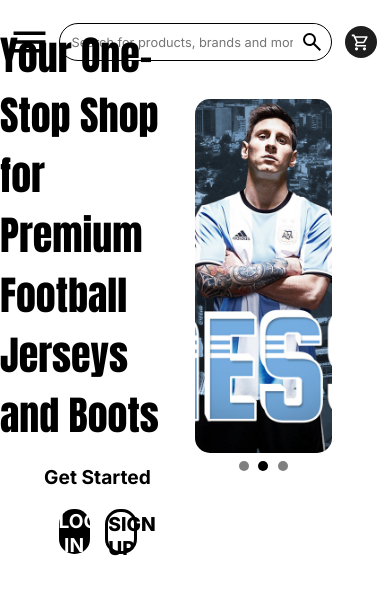
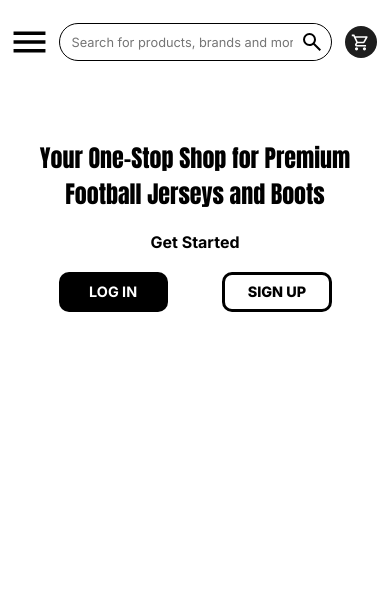
Before and after one commit to SamirJabre/New-Jersey-Front, a React (Vite) app: page / in a window 390 px wide. Shown: the top 594 px of the page. Built offline with nearby package versions, Linux system fonts and the light colour scheme.

Commit message:
Finalizing the Hero Section

```diff
--- a/src/Components/Hero/Hero.css
+++ b/src/Components/Hero/Hero.css
@@ -99,3 +99,147 @@
 .focused_image{
     background-color: black;
 }
+
+@media screen and (max-width:1700px) {
+    .hero_section_left h1{
+        font-size: 2.4rem;
+    }
+    .hero_section_left p{
+        font-size: 1.1rem;
+    }
+    .cta_buttons{
+        width: 40%;
+        height: 12%;
+    }
+}
+
+@media screen and (max-width:1500px) {
+    .hero_section_left h1{
+        font-size: 2.2rem;
+    }
+    .hero_section_left p{
+        font-size: 1rem;
+    }
+    .cta_buttons{
+        width: 40%;
+        height: 10%;
+    }
+    .cta_buttons :nth-child(1){
+        height: 100%;
+        width: 40%;
+        background-color: black;
+        color: white;
+        font-family: 'Inter', sans-serif;
+        font-size: 1rem;
+        font-weight: bold;
+        border: none;
+        border-radius: 10px;
+        cursor: pointer;
+    }
+    .cta_buttons :nth-child(2){
+        height: 100%;
+        width: 40%;
+        background-color: white;
+        color: black;
+        border: 3px solid black;
+        font-family: 'Inter', sans-serif;
+        font-size: 1rem;
+        font-weight: 800;
+        border-radius: 10px;
+        cursor: pointer;
+    }
+}
+
+
+@media screen and (max-width:1500px) {
+    .hero_section_left h1{
+        font-size: 2.2rem;
+    }
+    .hero_section_left p{
+        font-size: 1rem;
+    }
+    .cta_buttons{
+        width: 40%;
+        height: 10%;
+    }
+    .cta_buttons :nth-child(1){
+        height: 100%;
+        width: 40%;
+        background-color: black;
+        color: white;
+        font-family: 'Inter', sans-serif;
+        font-size: 1rem;
+        font-weight: bold;
+        border: none;
+        border-radius: 10px;
+        cursor: pointer;
+    }
+    .cta_buttons :nth-child(2){
+        height: 100%;
+        width: 40%;
+        background-color: white;
+        color: black;
+        border: 3px solid black;
+        font-family: 'Inter', sans-serif;
+        font-size: 1rem;
+        font-weight: 800;
+        border-radius: 10px;
+        cursor: pointer;
+    }
+}
+
+
+@media screen and (max-width: 1100px){
+    .hero_section_container{
+        height: 30%;
+        display: flex;
+        justify-content: center;
+        align-items: center;
+    }
+    .hero_section_left{
+        width: 100%;
+        height: 100%;
+    }
+
+}
+
+@media screen and (max-width: 768px) {
+    .hero_section_container{
+    }
+    .hero_section_left h1 {
+        font-size: 1.5rem;
+    }
+    .hero_section_left p {
+        font-size: 1rem;
+    }
+    .cta_buttons{
+        height: fit-content;
+        width: 70%;
+        display: flex;
+        align-items: center;
+        justify-content: space-between;
+    }
+    .cta_buttons :nth-child(1),.cta_buttons :nth-child(2) {
+        width: 40%;
+        height: 40px;
+        font-size: 0.9rem;
+    }
+    .cta_buttons :nth-child(1) {
+        background-color: black;
+        color: white;
+        font-family: 'Inter', sans-serif;
+        font-weight: bold;
+        border: none;
+        border-radius: 10px;
+        cursor: pointer;
+    }
+    .cta_buttons :nth-child(2) {
+        background-color: white;
+        color: black;
+        border: 3px solid black;
+        font-family: 'Inter', sans-serif;
+        font-weight: 800;
+        border-radius: 10px;
+        cursor: pointer;
+    }
+}
--- a/src/Components/Hero/Hero.jsx
+++ b/src/Components/Hero/Hero.jsx
@@ -7,6 +7,12 @@ import three from '../../Assets/3.png'
 function hero() {
     const [current, setCurrent] = useState(one)
     const slideshow=[one, two, three]
+    const [width, setWidth] = useState(window.innerWidth);
+
+    useEffect(()=>{
+        const handleResize = () => setWidth(window.innerWidth);
+        window.addEventListener('resize', handleResize);
+      },[])
 
     useEffect(()=>{
         let i=0
@@ -19,7 +25,7 @@ function hero() {
         }, 3000)
     },[])
 
-  return (
+  return width > 1100 ? (
     <div className='hero_section_container'>
         <div className="hero_section_left">
             <h1 >Your One-Stop Shop for Premium</h1>
@@ -43,6 +49,19 @@ function hero() {
 
         </div>
     </div>
+  ) :
+  (
+    <div className='hero_section_container'>
+        <div className="hero_section_left">
+            <h1 >Your One-Stop Shop for Premium</h1>
+            <h1>Football Jerseys and Boots</h1>
+            <p>Get Started</p>
+            <div className="cta_buttons">
+                <button>LOG IN</button>
+                <button>SIGN UP</button>
+            </div>
+        </div>
+    </div>
   )
 }
 
```
